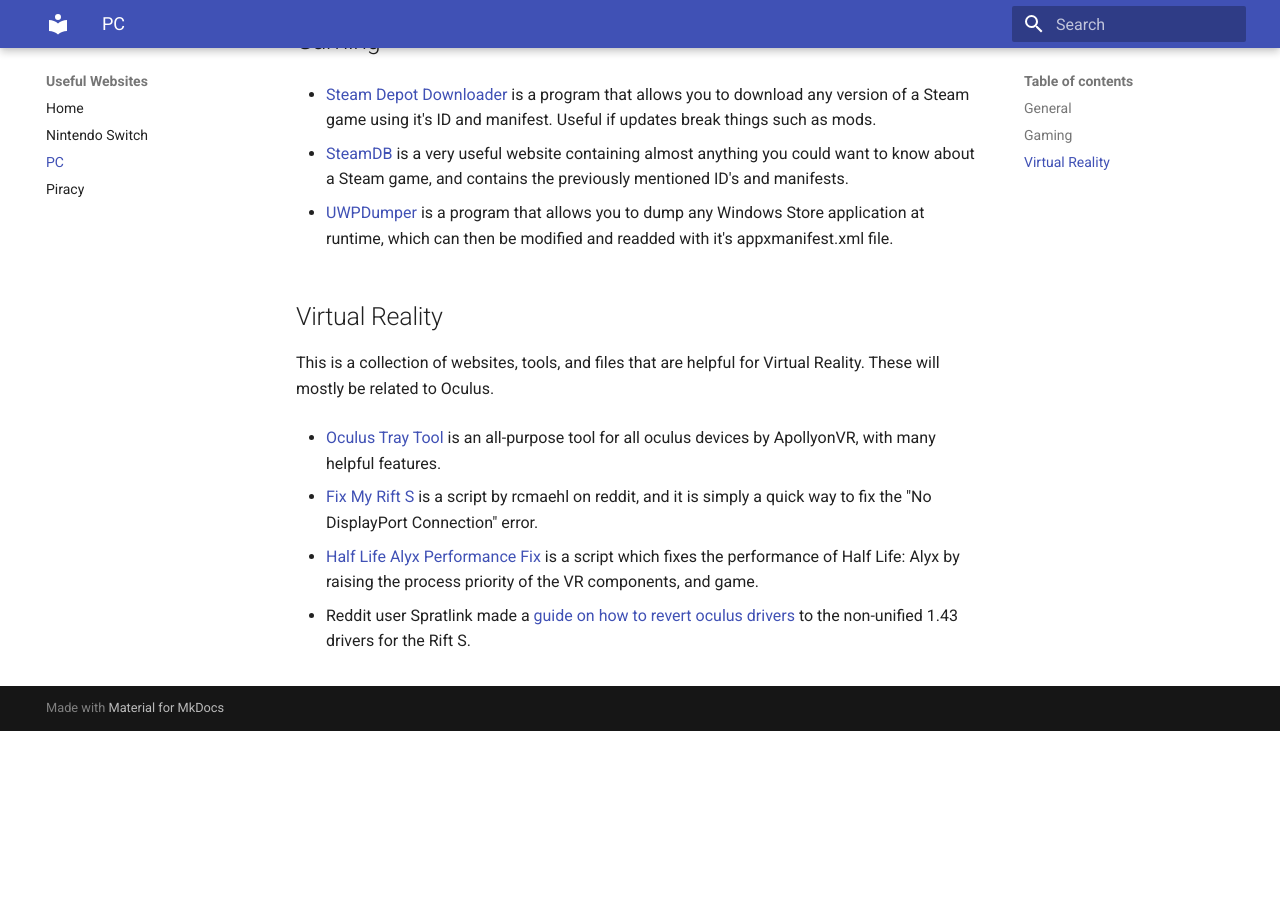
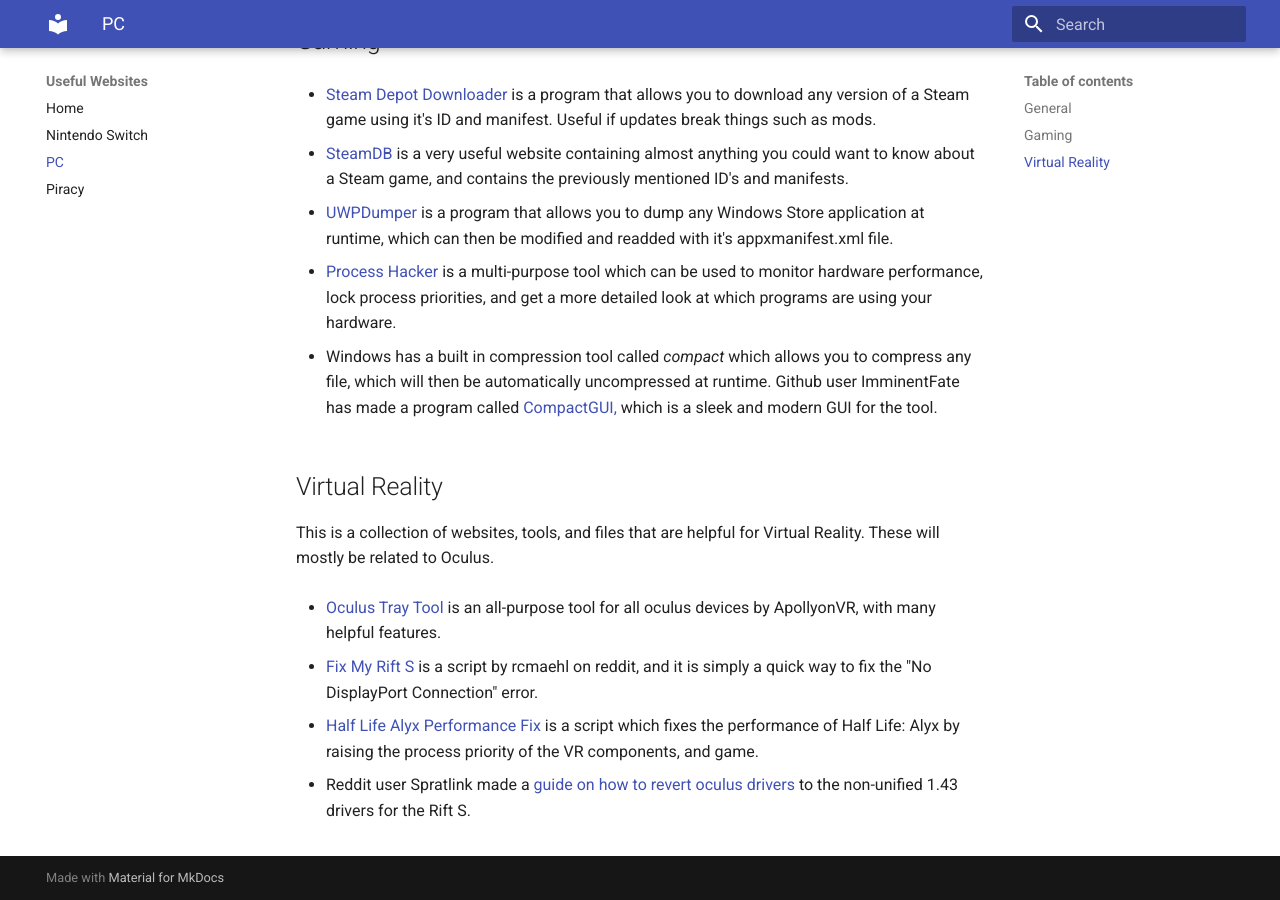
Before and after one commit to Supersonicboss1/Helpful-Websites-Supersonicboss1, an MkDocs documentation site: the page built from docs/pc.md, in a window 1280 px wide and 900 px high, scrolled down 568 px. Built offline with MkDocs 1.6.1 and Material for MkDocs 9.7.7, drawn with Linux system fonts in a browser that asks for light colours; before the commit the page ends 1299 px from its top, so only the background shows below that.

Commit message:
added process hacker and compact

```diff
--- a/docs/pc.md
+++ b/docs/pc.md
@@ -24,6 +24,10 @@
 
 - [UWPDumper](https://github.com/Wunkolo/UWPDumper) is a program that allows you to dump any Windows Store application at runtime, which can then be modified and readded with it's appxmanifest.xml file.
 
+- [Process Hacker](https://processhacker.sourceforge.io/) is a multi-purpose tool which can be used to monitor hardware performance, lock process priorities, and get a more detailed look at which programs are using your hardware.
+
+- Windows has a built in compression tool called *compact* which allows you to compress any file, which will then be automatically uncompressed at runtime. Github user ImminentFate has made a program called [CompactGUI,](https://github.com/ImminentFate/CompactGUI) which is a sleek and modern GUI for the tool.
+
 ## Virtual Reality
 This is a collection of websites, tools, and files that are helpful for Virtual Reality. These will mostly be related to Oculus.
 
```
